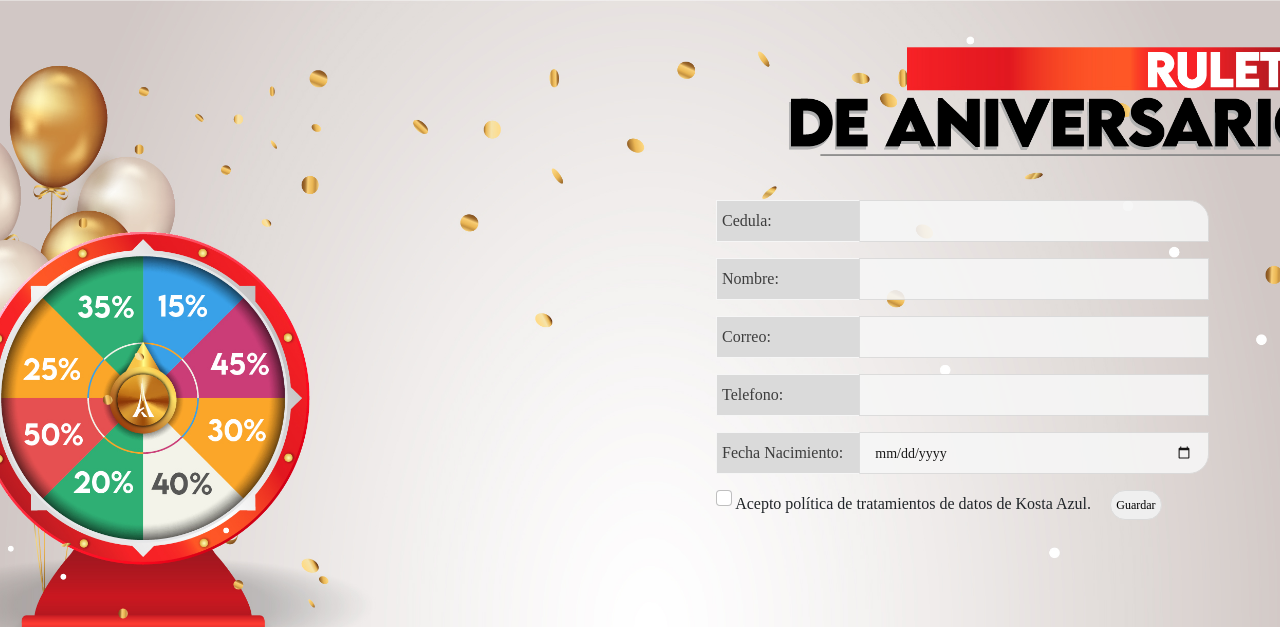
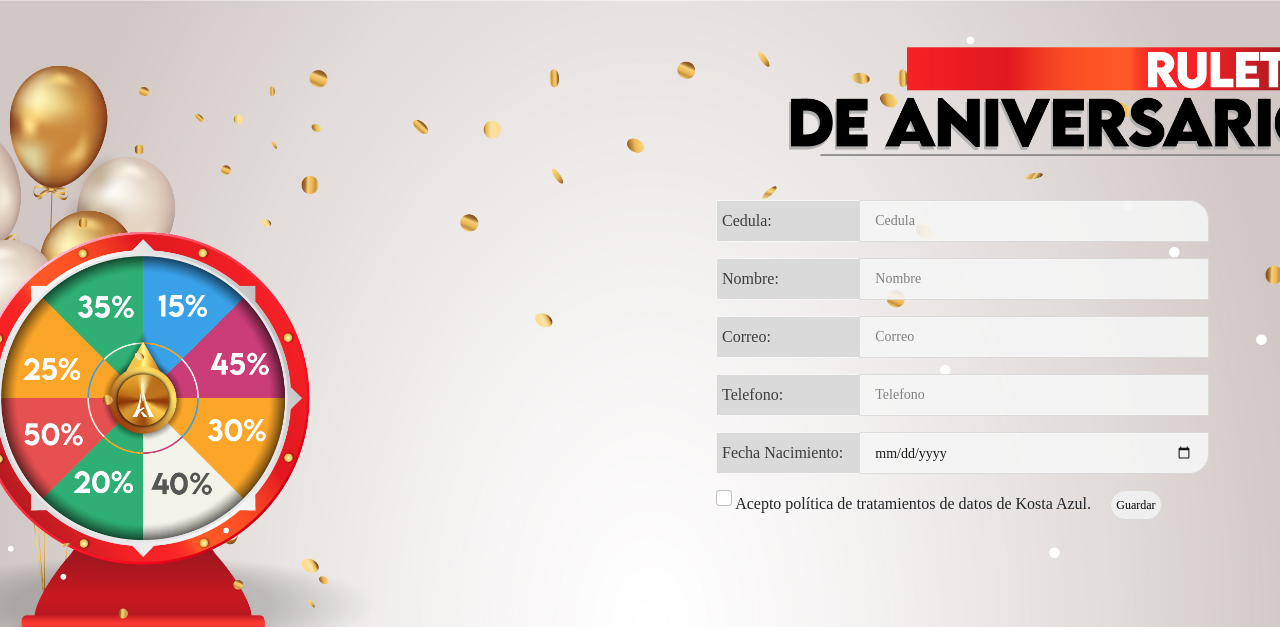
Before and after one commit to danielvillamorales/ruleta, a Django app: page / in a window 1280 px wide. Shown: the top 627 px of the page. Run offline with Django 4.2, Linux system fonts and the light colour scheme; some libraries are stand-ins or nearby versions; some web fonts are replaced.

Commit message:
cache en formulario

```diff
--- a/ruleta/sorteo/templates/registro.html
+++ b/ruleta/sorteo/templates/registro.html
@@ -7,7 +7,7 @@
     <meta name="viewport" content="width=device-width, initial-scale=1.0">
 
     <link href="https://cdn.jsdelivr.net/npm/bootstrap@5.1.3/dist/css/bootstrap.min.css" rel="stylesheet" integrity="sha384-1BmE4kWBq78iYhFldvKuhfTAU6auU8tT94WrHftjDbrCEXSU1oBoqyl2QvZ6jIW3" crossorigin="anonymous">
-    <link rel="stylesheet" href="{% static  'css/estilos.css' %}?6">
+    <link rel="stylesheet" href="{% static  'css/estilos.css' %}?12">
     <link href='https://unpkg.com/boxicons@2.1.2/css/boxicons.min.css' rel='stylesheet'>
     <link href="https://fonts.googleapis.com/icon?family=Material+Icons" rel="stylesheet">
     <link href='https://fonts.googleapis.com/css?family=Josefin+Sans' rel='stylesheet' type='text/css'>
@@ -38,23 +38,23 @@
 
                   <div class="input-group mb-3">
                       <span  id="inputGroup-sizing-default" class="spanform" for="id_cedula" >Cedula:</span>
-                      <input required type="number" class="inputform inputround" name="cedula" id="id_cedula">
+                      <input required type="number" class="inputform inputround" autocomplete="off" placeholder="Cedula" name="cedula" id="id_cedula">
                   </div>
                   <div class="input-group mb-3">
                     <span  id="inputGroup-sizing-default" class="spanform" for="id_cedula" >Nombre:</span>
-                    <input required class="inputform" type="text" name="nombre" id="id_nombre">
+                    <input required class="inputform" type="text" autocomplete="off" placeholder="Nombre" name="nombre" id="id_nombre">
                 </div>
                   <div class="input-group mb-3">
                       <span  id="inputGroup-sizing-default" class="spanform" for="id_correo" >Correo:</span>
-                      <input required class="inputform" type="email" name="correo" id="id_correo">
+                      <input required class="inputform" type="email" autocomplete="off" placeholder="Correo" name="correo" id="id_correo">
                   </div>
                   <div class="input-group mb-3">
                     <span  id="inputGroup-sizing-default" class="spanform" for="id_telefono" >Telefono:</span>
-                    <input required  class="inputform" type="number" name="telefono"  id="id_telefono">
+                    <input required  class="inputform" type="number" name="telefono" autocomplete="off" placeholder="Telefono" id="id_telefono">
                 </div>
                   <div class="input-group mb-3">
                       <span  id="inputGroup-sizing-default" class="spanform" for="id_fecha_nacimiento" >Fecha Nacimiento:</span>
-                      <input required class="inputform inputround2" type="date" name="fecha_nacimiento" id="id_fecha_nacimiento">
+                      <input required class="inputform inputround2" type="date" autocomplete="off" placeholder="fecha" name="fecha_nacimiento" id="id_fecha_nacimiento">
                   </div>
                   <div>
                     <input required class="form-check-input mt-0" type="checkbox" value="" aria-label="Checkbox for following text input">
```
